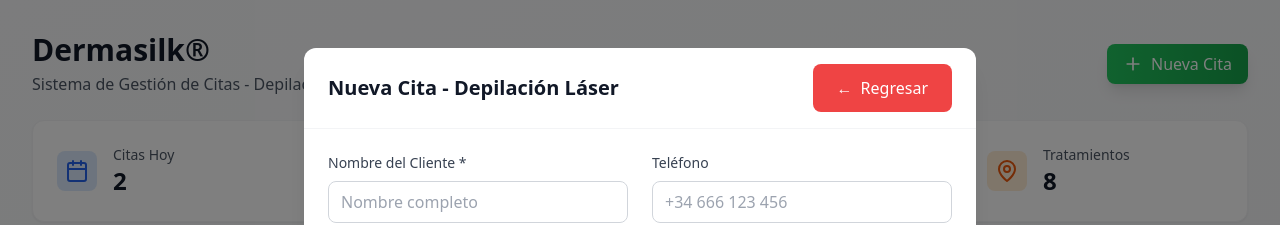
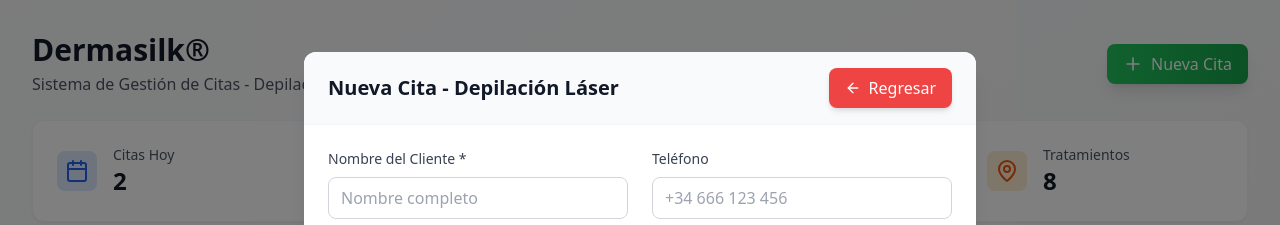
Before and after one commit to LuisMondragonB/dermasilk-sistema, a React (Create React App) app: page / in a window 1280 px wide. Both pictures are taken after a click on the button "Nueva Cita". Shown: the top 225 px of the page. Built offline with nearby package versions, Linux system fonts and the light colour scheme.

Commit message:
Reescribir App con botón Regresar visible

```diff
--- a/src/App.js
+++ b/src/App.js
@@ -1,5 +1,5 @@
 import React, { useState } from 'react';
-import { Calendar, Plus, User, Clock, MapPin, Phone, Mail, Search, Filter } from 'lucide-react';
+import { Calendar, Plus, User, Clock, MapPin, Phone, Mail, Search, Filter, ArrowLeft } from 'lucide-react';
 
 function App() {
   const [showNewAppointmentModal, setShowNewAppointmentModal] = useState(false);
@@ -276,14 +276,15 @@
       {showNewAppointmentModal && (
         <div className="fixed inset-0 bg-black bg-opacity-50 flex items-center justify-center p-4 z-50">
           <div className="bg-white rounded-xl shadow-xl max-w-2xl w-full max-h-[90vh] overflow-y-auto">
-            <div className="px-6 py-4 border-b border-gray-100">
+            {/* Modal Header with Back Button */}
+            <div className="px-6 py-4 border-b border-gray-100 bg-gray-50">
               <div className="flex items-center justify-between">
                 <h3 className="text-xl font-semibold text-gray-900">Nueva Cita - Depilación Láser</h3>
                 <button
                   onClick={handleCloseModal}
-                  className="flex items-center space-x-2 px-6 py-3 text-white bg-red-500 rounded-lg hover:bg-red-600 transition-colors font-medium"
+                  className="flex items-center space-x-2 px-4 py-2 bg-red-500 text-white rounded-lg hover:bg-red-600 transition-colors font-medium shadow-md"
                 >
-                  <span>←</span>
+                  <ArrowLeft className="w-4 h-4" />
                   <span>Regresar</span>
                 </button>
               </div>
```
